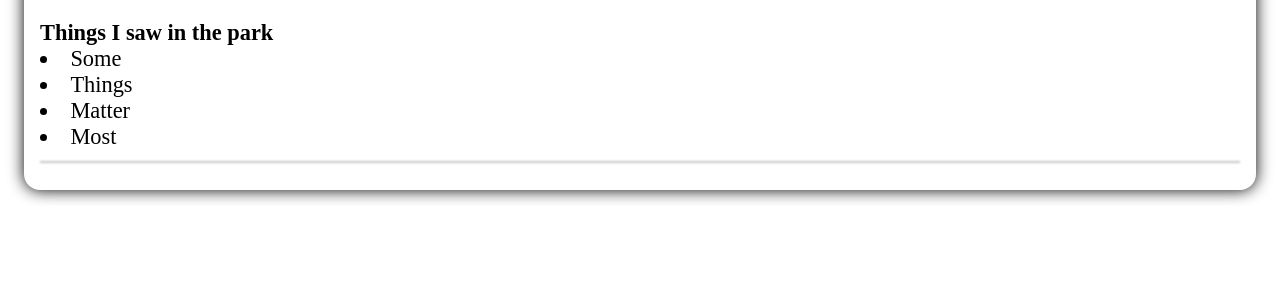
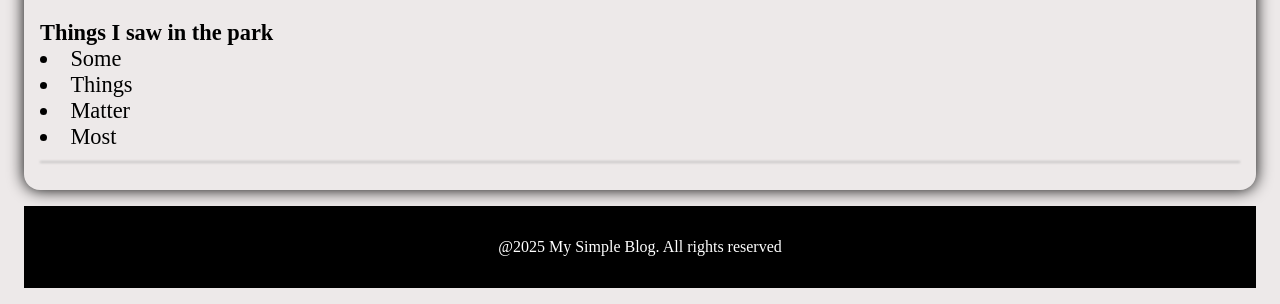
Before and after one commit to Aryan-Go/sheriyans_css_work, a plain HTML site: page blogpage/blogpage.html in a window 1280 px wide. Shown: the part 977-1281 px from the top of the page. Before the commit the page ends 1183 px from the top, so only its background shows below. Drawn offline with Linux system fonts and the light colour scheme.

Commit message:
[FEAT] Add footer and change in background color
Signed-off-by: Aryan Goyal <goyal.aryan@gmail.com>

```diff
--- a/blogpage/blogpage.css
+++ b/blogpage/blogpage.css
@@ -1,3 +1,6 @@
+body{
+    background-color: rgb(237, 233, 233);
+}
 .title0{
     background-color: rgb(237, 233, 233);
     padding-bottom: 1.5rem;
@@ -52,3 +55,11 @@ hr{
   border: none;
   filter: blur(1px);
 }
+
+.footer{
+    color: white;
+    background-color: black;
+    margin: 1rem;
+    padding: 2rem;
+    text-align: center;
+}
--- a/blogpage/blogpage.html
+++ b/blogpage/blogpage.html
@@ -35,6 +35,8 @@
         <li>Most</li>
         <hr>
     </div>
-
+    <div class="footer">
+        @2025 My Simple Blog. All rights reserved
+    </div>
 </body>
 </html>
```
